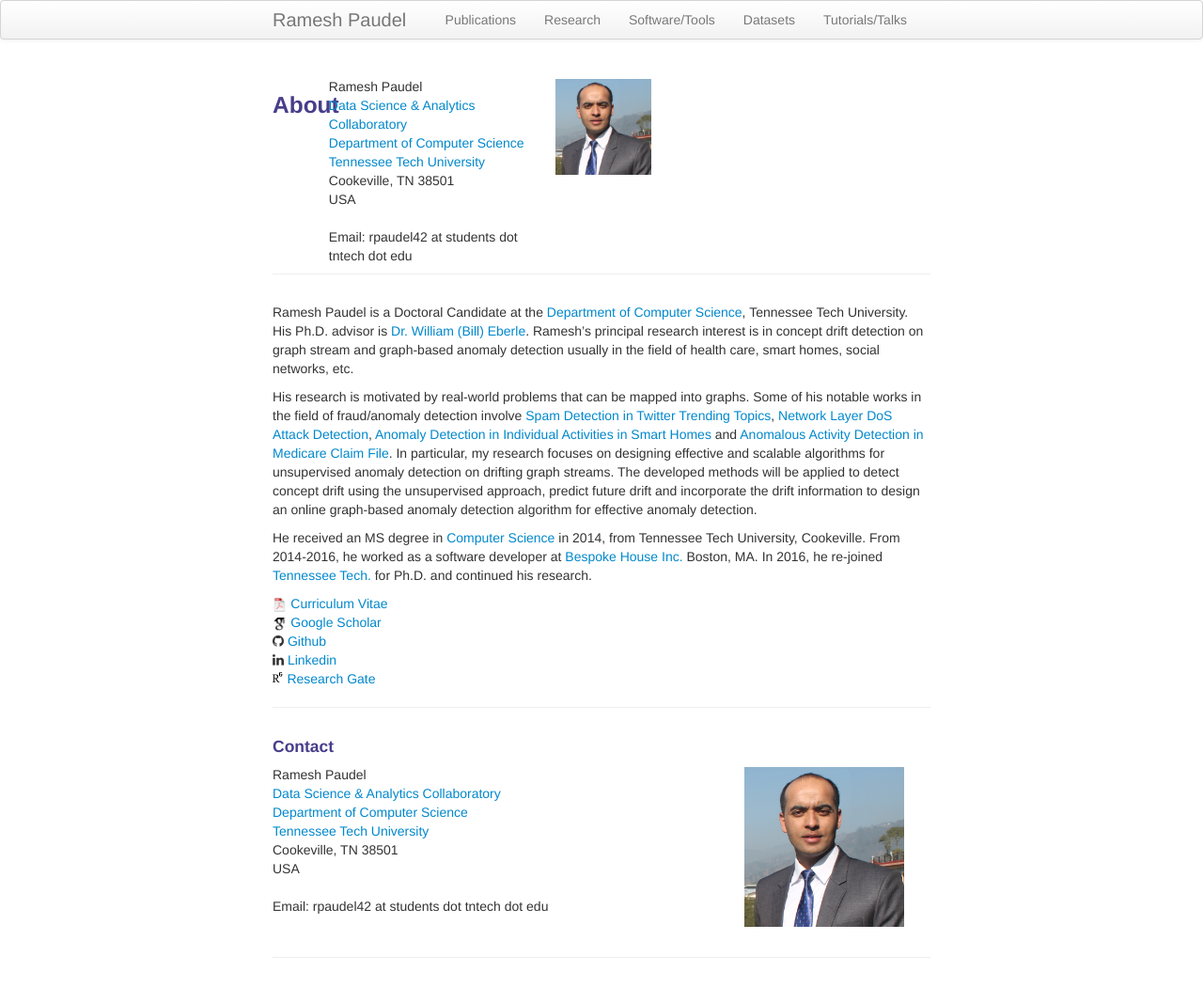
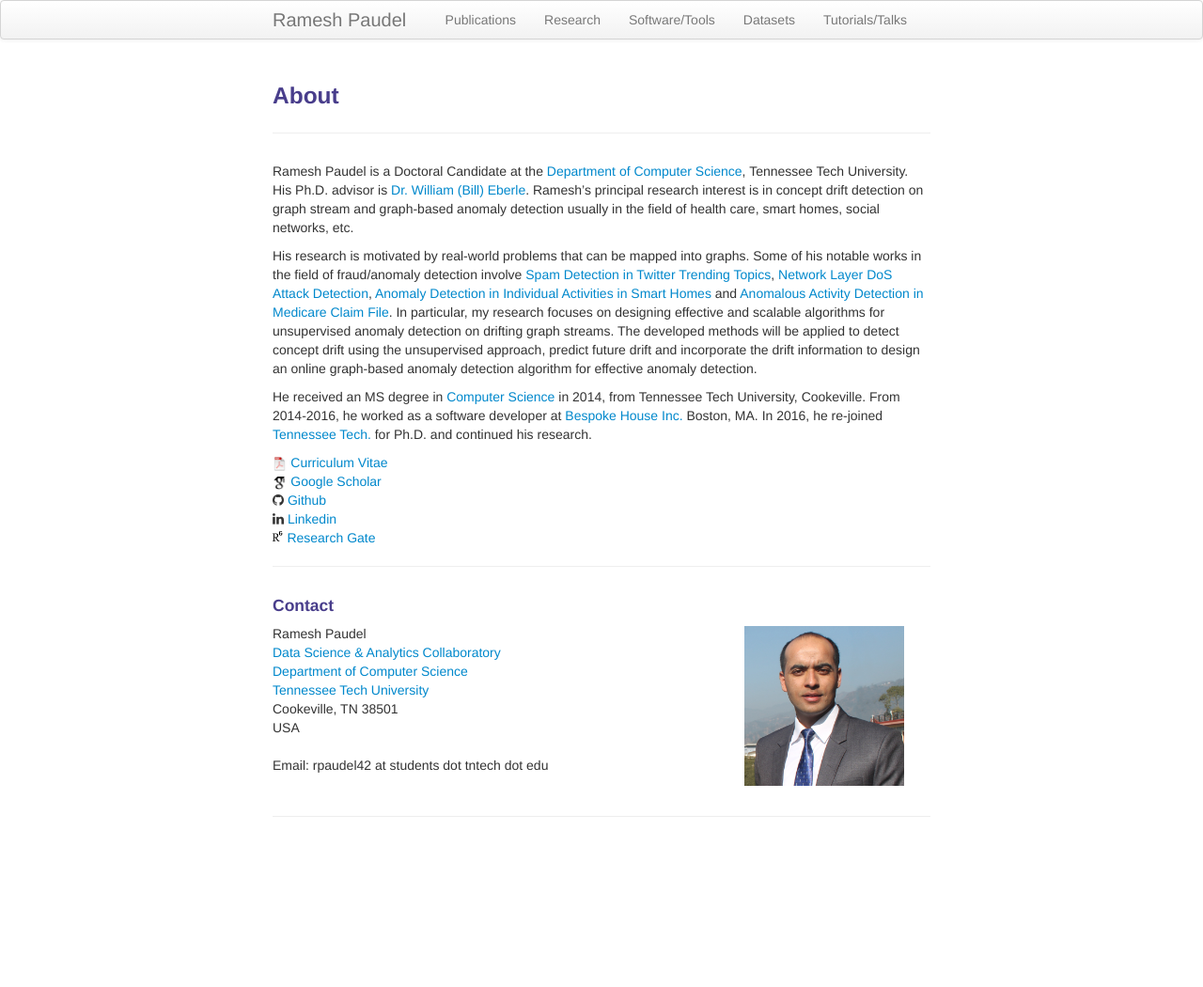
Before and after one commit to rpaudel42/rpaudel42.github.io, a Jekyll site: the page built from index.md, in a window 1280 px wide. Shown: the whole page at 94% size. Built offline with Jekyll 4.4.1, drawn with Linux system fonts in a browser that asks for light colours; nearby versions of some CDN libraries; after the commit the page ends 900 px from its top, so only the background shows below that.

Commit message:
index page update

```diff
--- a/index.md
+++ b/index.md
@@ -5,29 +5,7 @@ description: Ramesh Paudel; a Ph.D. Candidate in Department of Computer Science
 keywords: Paudel, concept drift, graph stream, graph based anomaly, anomaly detection
 ---
 <div class="page-header">
-  <div class="row-fluid">
-        <div class="span1">
-            <h3>About </h3>
-        </div>
-        <div class="span4">
-            Ramesh Paudel<br/>
-            <a href="https://www.tntech.edu/engineering/programs/csc/data-science-collaboratory.php">Data Science & Analytics Collaboratory</a><br/>
-            <a href="https://www.tntech.edu/engineering/departments/csc/">Department of Computer Science</a><br/>
-            <a href="https://www.tntech.edu">Tennessee Tech University</a><br/>
-            Cookeville, TN 38501<br/>
-            USA<br/><br/>
-
-            <div id="hide_email">
-            Email: rpaudel42 at students dot tntech dot edu
-            </div>
-        </div>
-
-        <div class="span2">
-        <a href="../assets/pics/profilepic.jpg">
-            <img src="../assets/pics/profilepic.jpg"
-                  title="Ramesh Paudel" alt="Ramesh Paudel"/></a>
-        </div>
-    </div>
+  <h3>About </h3>
 </div>
 Ramesh Paudel is a Doctoral Candidate at the [Department of Computer Science](http://www.csc.tntech.edu), Tennessee Tech University. His Ph.D. advisor is [Dr. William (Bill) Eberle](http://users.csc.tntech.edu/~weberle/).
 Ramesh's principal research interest is in concept drift detection on graph stream and graph-based anomaly detection usually in the field of health care, smart homes, social networks, etc.
```
